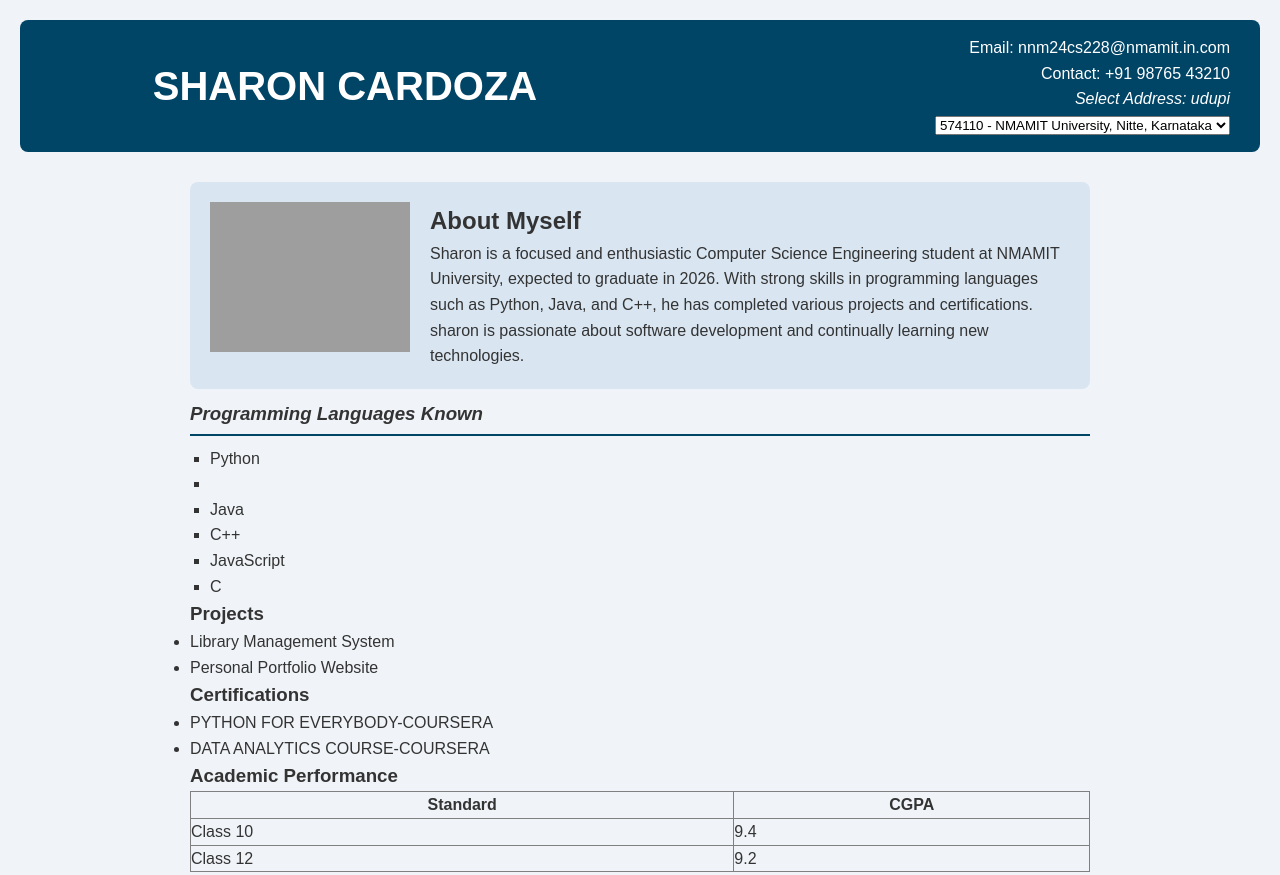
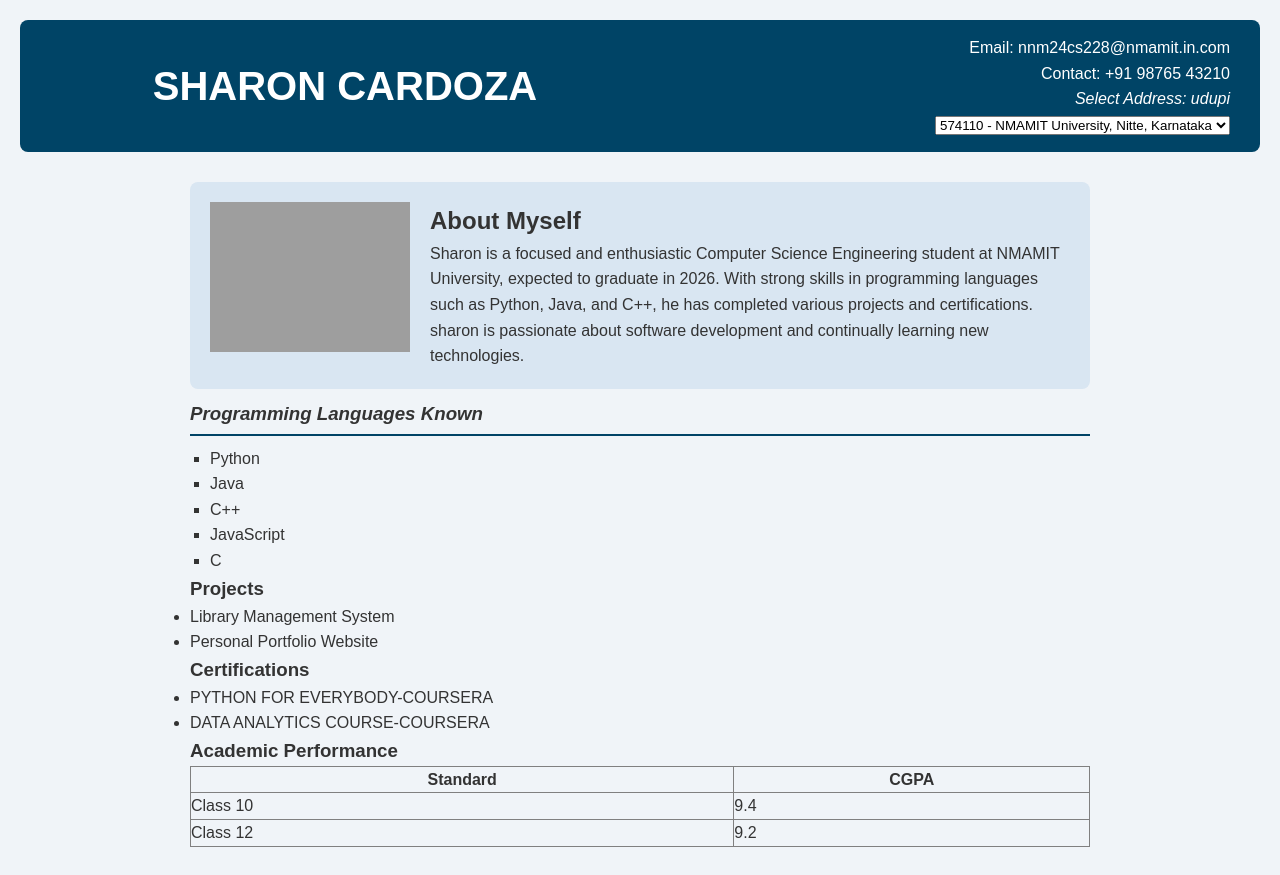
Before and after one commit to sharon30star/official-portfolio, a plain HTML site: page index.html in a window 1280 px wide. Shown: the top 875 px of the page. Drawn offline with Linux system fonts and the light colour scheme; grey boxes are pictures that could not be loaded.

Commit message:
Update index.html

```diff
--- a/index.html
+++ b/index.html
@@ -56,7 +56,7 @@
         <section class="programming-languages">
             <h3> Programming Languages Known</h3>
             <ul>
-                <li>Python<li>
+                <li>Python</li>
                 <li>Java</li>
                 <li>C++</li>
                 <li>JavaScript</li>
```
